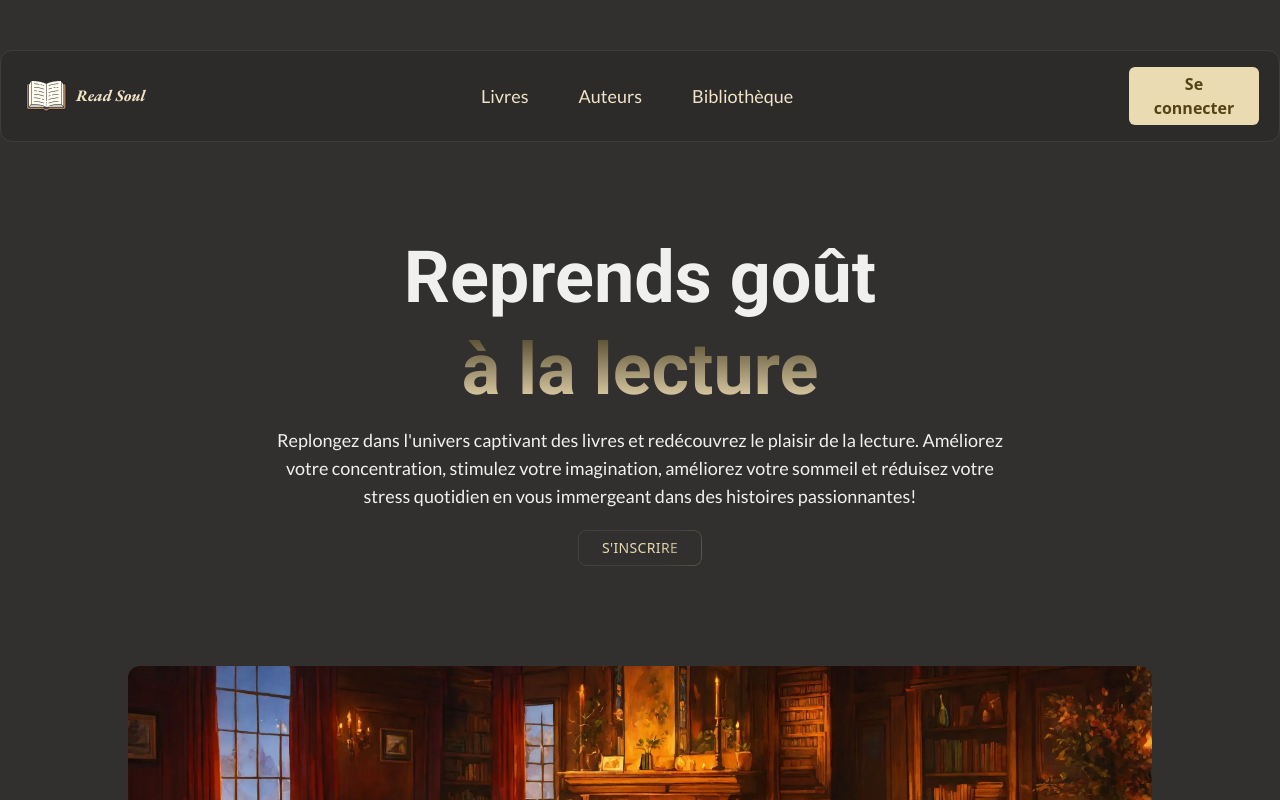
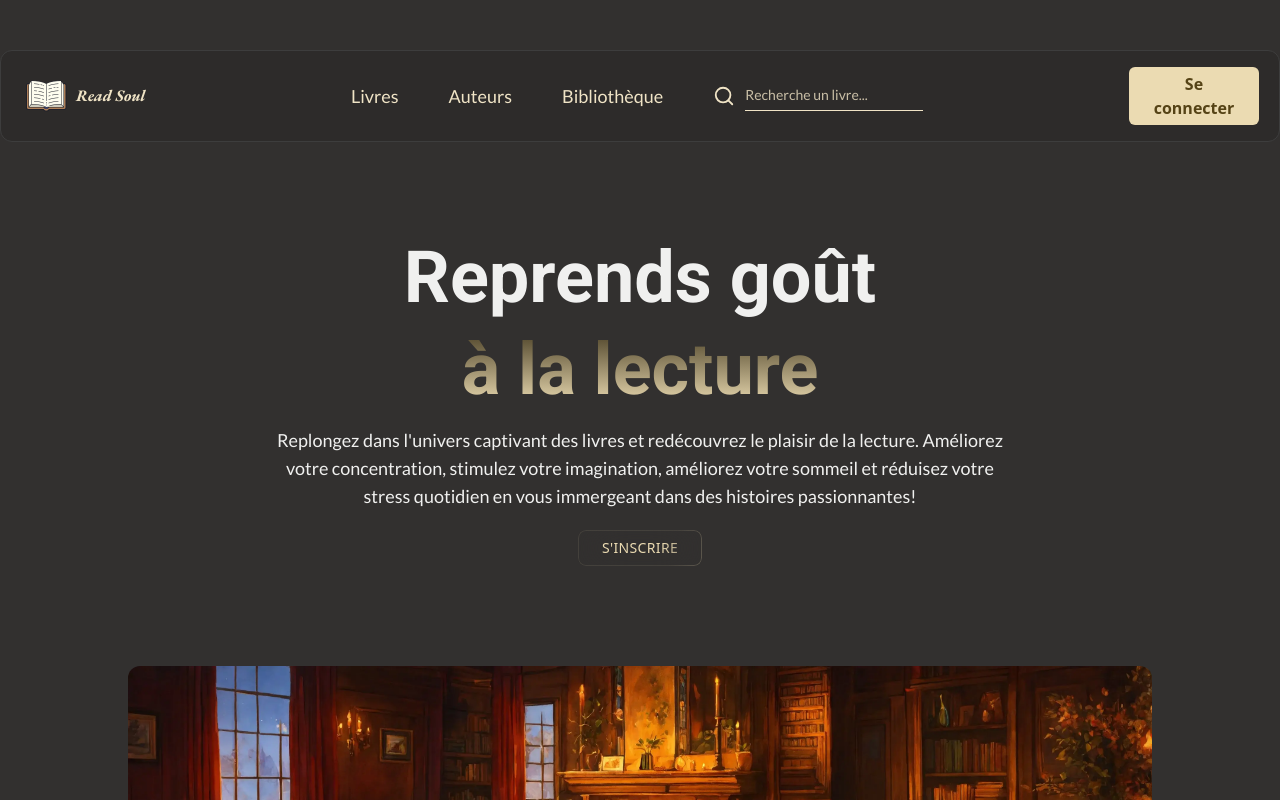
Before and after one commit to AlexDDevv/library-app, a Next.js app: page / in a window 1280 px wide. Shown: the top 800 px of the page. Built offline with nearby package versions, Linux system fonts and the light colour scheme; no server answers.

Commit message:
✨ Call ResearchForm in Header

```diff
--- a/src/components/Header.tsx
+++ b/src/components/Header.tsx
@@ -2,6 +2,7 @@ import React from 'react'
 import Logo from './Logo'
 import data from "../data/data.json"
 import Link from 'next/link'
+import ResearchForm from './form/ResearchForm'
 import NavBarBtn from './ui/NavBarBtn'
 
 export default function Header() {
@@ -16,6 +17,7 @@ export default function Header() {
                         </li>
                     ))}
                 </ul>
+                <ResearchForm />
             </nav>
             <NavBarBtn />
         </header>
```
